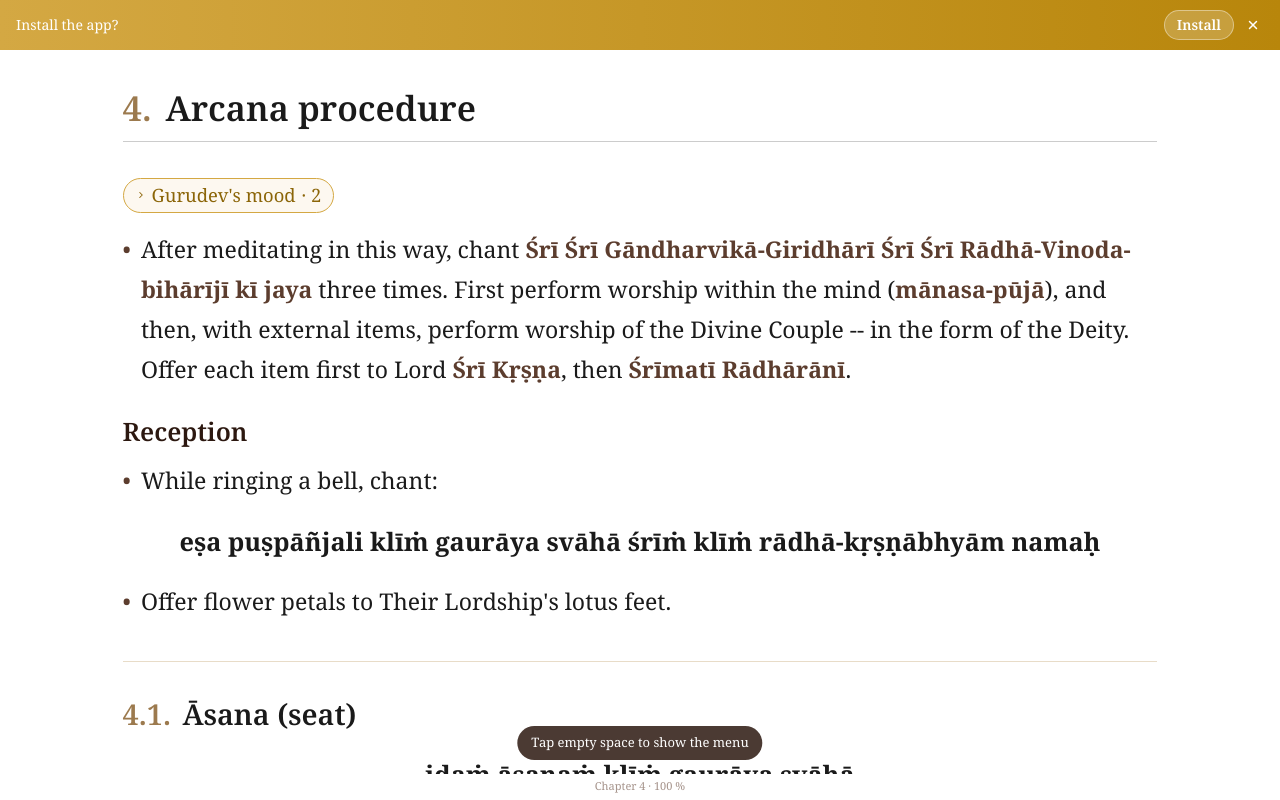
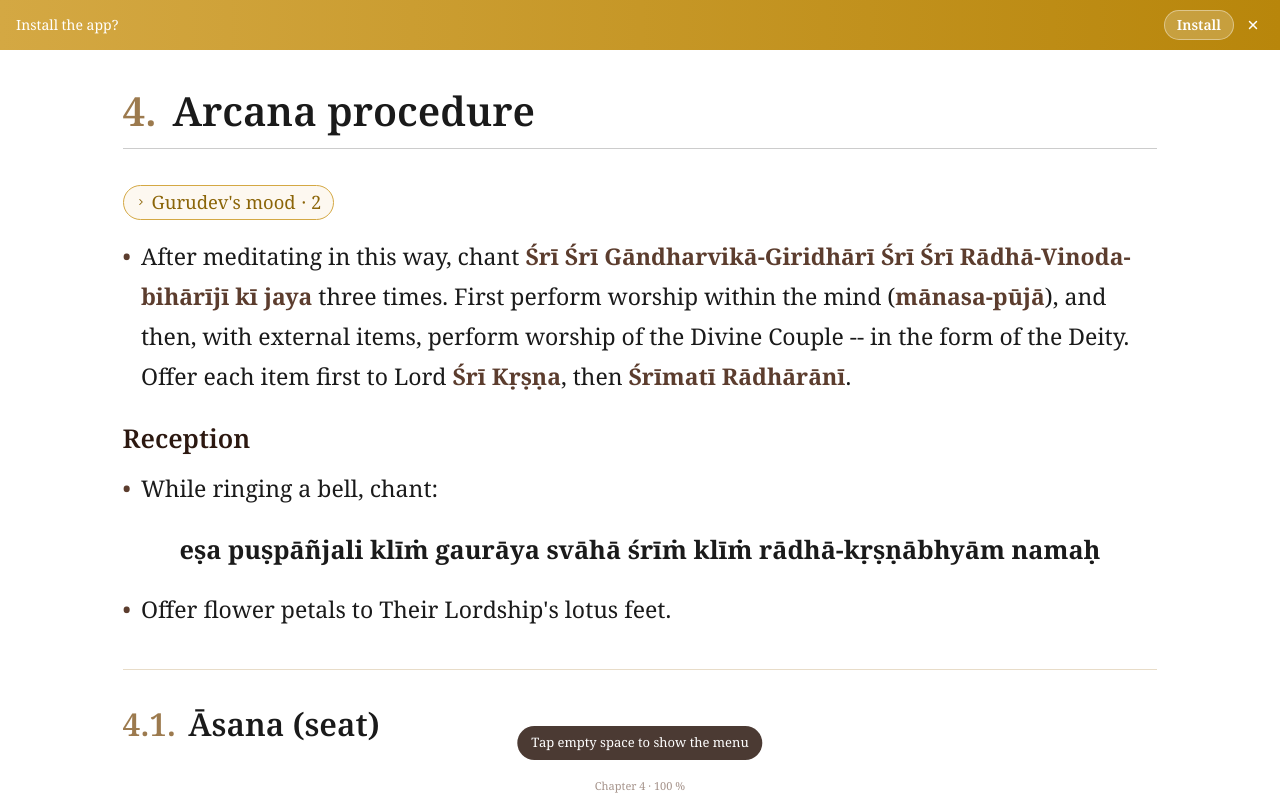
Before and after one commit to Gurudas-SDA/arcana-paddhati, a Next.js app: page /arcana-paddhati/arcana-procedure/ in a window 1280 px wide. Built offline with nearby package versions, Linux system fonts and the light colour scheme.

Commit message:
UX: widen heading scale and keep captions readable at every Aa size

```diff
--- a/app/globals.css
+++ b/app/globals.css
@@ -221,7 +221,7 @@ body {
   max-height: 88vh;
   max-height: 88dvh;
   animation: mood-rise 200ms ease-out;
-  --rd-base: clamp(18px, calc(16.3px + 0.57vw), 23px);
+  --rd-base: clamp(16px, calc(13px + 0.85vw), 23px);
   --fs: calc(var(--rd-base) * var(--reader-zoom, 1));
 }
 @media (min-width: 640px) {
@@ -235,8 +235,8 @@ body {
     width: min(74vw, 1000px);
   }
 }
-.mood-dialog .text-\[11px\] { font-size: max(11px, calc(var(--fs) * 0.68)); }
-.mood-dialog .text-\[12px\] { font-size: calc(var(--fs) * 0.78); line-height: 1.5; }
+.mood-dialog .text-\[11px\] { font-size: max(13px, calc(var(--fs) * 0.68)); }
+.mood-dialog .text-\[12px\] { font-size: max(13px, calc(var(--fs) * 0.78)); line-height: 1.5; }
 .mood-dialog .text-\[15px\] { font-size: var(--fs); }
 .mood-dialog .text-\[16px\] { font-size: calc(var(--fs) * 1.08); }
 .mood-dialog .leading-7 { line-height: 1.6; }
@@ -637,13 +637,13 @@ body,
 /* Reading column + text size («Аа»).
    The column fills the screen like Apple Books: small side margins on phones
    (13px) and ~4.5% on tablets. The base body size grows with the viewport
-   (iPhone ~18.5px, iPad portrait ~21px, iPad landscape / desktop 23px) and is
+   (phone ~16px, tablet portrait ~20px, landscape / desktop 23px) and is
    multiplied by the «Аа» step (--reader-zoom). Every text size inside the
    column is derived from --fs below (the book's components use fixed px /
    rem Tailwind classes; these unlayered rules override them), so A−/A+
    change the real font size of body, verses and headings alike. */
 .reader-article {
-  --rd-base: clamp(18px, calc(16.3px + 0.57vw), 23px);
+  --rd-base: clamp(16px, calc(13px + 0.85vw), 23px);
   --fs: calc(var(--rd-base) * var(--reader-zoom, 1));
   font-size: var(--fs);
   width: 100%;
@@ -657,10 +657,10 @@ body,
   }
 }
 /* px / rem text classes → proportional to the body size (body = 15px class) */
-.reader-article .text-\[11px\] { font-size: max(11px, calc(var(--fs) * 0.72)); }
-.reader-article .text-\[12px\], .reader-article .text-xs { font-size: calc(var(--fs) * 0.8); }
-.reader-article .text-\[13px\] { font-size: calc(var(--fs) * 0.86); }
-.reader-article .text-\[14px\], .reader-article .text-sm { font-size: calc(var(--fs) * 0.92); }
+.reader-article .text-\[11px\] { font-size: max(13px, calc(var(--fs) * 0.72)); }
+.reader-article .text-\[12px\], .reader-article .text-xs { font-size: max(13px, calc(var(--fs) * 0.8)); }
+.reader-article .text-\[13px\] { font-size: max(13px, calc(var(--fs) * 0.86)); }
+.reader-article .text-\[14px\], .reader-article .text-sm { font-size: max(13px, calc(var(--fs) * 0.92)); }
 .reader-article .text-\[15px\] { font-size: var(--fs); }
 .reader-article .text-\[16px\], .reader-article .text-base { font-size: calc(var(--fs) * 1.05); }
 .reader-article .text-\[17px\], .reader-article .text-lg { font-size: calc(var(--fs) * 1.12); }
@@ -671,10 +671,10 @@ body,
 .reader-article .leading-6 { line-height: 1.6; }
 .reader-article .leading-5 { line-height: 1.45; }
 .reader-article .leading-4 { line-height: 1.35; }
-/* Headings */
-.reader-article h1[class] { font-size: calc(var(--fs) * 1.5); line-height: 1.25; }
-.reader-article h2[class] { font-size: calc(var(--fs) * 1.25); }
-.reader-article h3[class] { font-size: calc(var(--fs) * 1.1); }
+/* Headings: 28 : 22 : 18 : 16, preserved at every «Аа» size. */
+.reader-article h1[class] { font-size: calc(var(--fs) * 1.75); line-height: 1.25; }
+.reader-article h2[class] { font-size: calc(var(--fs) * 1.375); }
+.reader-article h3[class] { font-size: calc(var(--fs) * 1.125); }
 /* Verses (śloka lines): larger, centred, like the printed book */
 .reader-article .verse-text[class] {
   font-size: calc(var(--fs) * 1.1);
@@ -686,7 +686,7 @@ body,
 }
 /* Word-by-word: smaller */
 .reader-article .verse-wbw[class] {
-  font-size: calc(var(--fs) * 0.88);
+  font-size: max(13px, calc(var(--fs) * 0.88));
 }
 
 .reader-bar {
@@ -1222,7 +1222,7 @@ html[data-reader-theme="night"] ::selection {
   color: var(--rd-accent);
 }
 .chapter-next-title {
-  font-size: calc(var(--fs, 18px) * 0.86);
+  font-size: max(13px, calc(var(--fs, 18px) * 0.86));
   line-height: 1.4;
   color: var(--rd-muted);
   overflow-wrap: anywhere;
```
